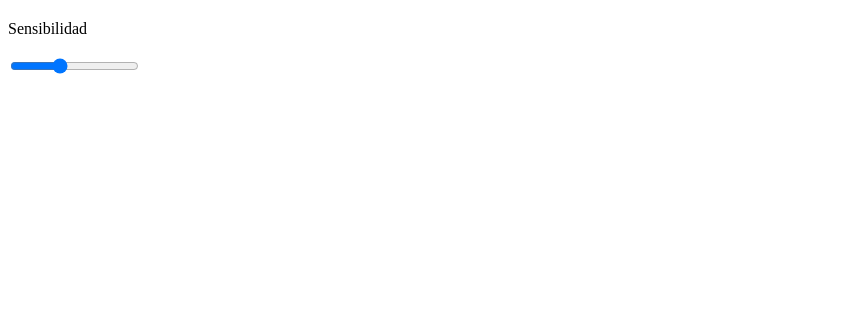
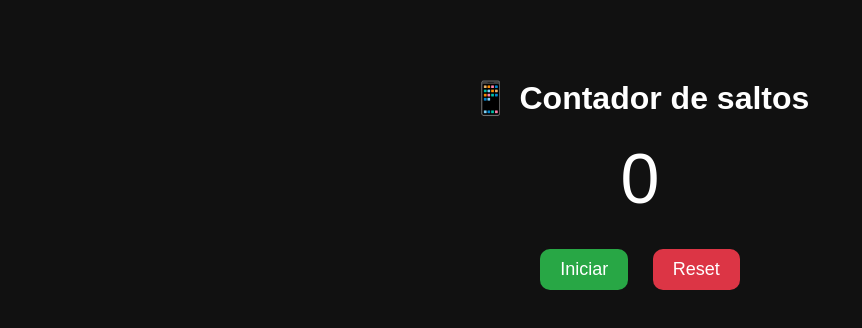
Before and after one commit to mauiaaaaaa/te-cuento, a plain HTML site: page index.html in a window 1280 px wide. Shown: the whole page, without its empty margins (0-862 px from the left). Drawn offline with Linux system fonts and the light colour scheme.

Commit message:
index.html

```diff
--- a/index.html
+++ b/index.html
@@ -1,6 +1,47 @@
+<!DOCTYPE html>
+<html lang="es">
+<head>
+  <meta charset="UTF-8">
+  <title>Contador de Saltos</title>
+
+  <style>
+    body {
+      font-family: Arial, sans-serif;
+      text-align: center;
+      background: #111;
+      color: white;
+      padding-top: 50px;
+    }
+
+    #counter {
+      font-size: 70px;
+      margin: 20px;
+    }
+
+    button {
+      padding: 10px 20px;
+      font-size: 18px;
+      margin: 10px;
+      border: none;
+      border-radius: 10px;
+      cursor: pointer;
+    }
+
+    #start { background: #28a745; color: white; }
+    #reset { background: #dc3545; color: white; }
+  </style>
+</head>
+
+<body>
+
+  <h1>📱 Contador de saltos</h1>
+
+  <div id="counter">0</div>
+
+  <button id="start">Iniciar</button>
+  <button id="reset">Reset</button>
+
   <script>
-document.addEventListener("DOMContentLoaded", () => {
-
     let count = 0;
 
     let lastX = 0, lastY = 0, lastZ = 0;
@@ -12,72 +53,53 @@ document.addEventListener("DOMContentLoaded", () => {
     let buffer = [];
     const BUFFER_SIZE = 5;
 
-  let threshold = 25;
+    let threshold = 12;
 
     const counterEl = document.getElementById("counter");
 
     function updateCounter() {
-    if (counterEl) {
-      counterEl.textContent = count;
+      if (counterEl) counterEl.textContent = count;
     }
-  }
-
-  const slider = document.createElement("input");
-  slider.type = "range";
-  slider.min = 10;
-  slider.max = 50;
-  slider.value = threshold;
-  slider.style.marginTop = "20px";
-
-  const label = document.createElement("div");
-  label.innerHTML = "Sensibilidad";
-  label.style.marginTop = "20px";
-
-  document.body.appendChild(label);
-  document.body.appendChild(slider);
-
-  slider.addEventListener("input", () => {
-    threshold = parseInt(slider.value);
-  });
 
     function getSmoothedDelta(delta) {
       buffer.push(delta);
       if (buffer.length > BUFFER_SIZE) buffer.shift();
 
-    let sum = buffer.reduce((a, b) => a + b, 0);
-    return sum / buffer.length;
+      let sum = 0;
+      for (let i = 0; i < buffer.length; i++) {
+        sum += buffer[i];
       }
 
-  function calibrate(x, y, z) {
-    lastX = x;
-    lastY = y;
-    lastZ = z;
-    calibrated = true;
+      return sum / buffer.length;
     }
 
     function handleMotion(event) {
       const acc = event.accelerationIncludingGravity;
       if (!acc) return;
 
-    let x = acc.x || 0;
-    let y = acc.y || 0;
-    let z = acc.z || 0;
+      const x = acc.x || 0;
+      const y = acc.y || 0;
+      const z = acc.z || 0;
 
       if (!calibrated) {
-      calibrate(x, y, z);
+        lastX = x;
+        lastY = y;
+        lastZ = z;
+        calibrated = true;
         return;
       }
 
-    let delta =
+      const delta =
         Math.abs(x - lastX) +
         Math.abs(y - lastY) +
         Math.abs(z - lastZ);
 
-    let smoothDelta = getSmoothedDelta(delta);
+      const smoothDelta = getSmoothedDelta(delta);
+      const finalDelta = Math.max(smoothDelta, delta);
 
       const now = Date.now();
 
-    if (smoothDelta > threshold && (now - lastJumpTime > COOLDOWN)) {
+      if (finalDelta > threshold && (now - lastJumpTime > COOLDOWN)) {
         count++;
         lastJumpTime = now;
         updateCounter();
@@ -88,35 +110,30 @@ document.addEventListener("DOMContentLoaded", () => {
       lastZ = z;
     }
 
-  const startBtn = document.getElementById("start");
-  const resetBtn = document.getElementById("reset");
-
-  if (startBtn) {
-    startBtn.addEventListener("click", async () => {
+    document.getElementById("start").addEventListener("click", async () => {
       calibrated = false;
       buffer = [];
 
+      try {
         if (typeof DeviceMotionEvent.requestPermission === "function") {
-        try {
           const response = await DeviceMotionEvent.requestPermission();
           if (response !== "granted") return;
-        } catch (e) {
-          return;
-        }
         }
 
         window.addEventListener("devicemotion", handleMotion);
+
+      } catch (e) {
+        console.log("error sensor");
+      }
     });
-  }
 
-  if (resetBtn) {
-    resetBtn.addEventListener("click", () => {
+    document.getElementById("reset").addEventListener("click", () => {
       count = 0;
       updateCounter();
     });
-  }
 
     updateCounter();
+  </script>
 
-});
-</script>
+</body>
+</html>
```
Lines whose indentation alone changed are shown as unchanged.
